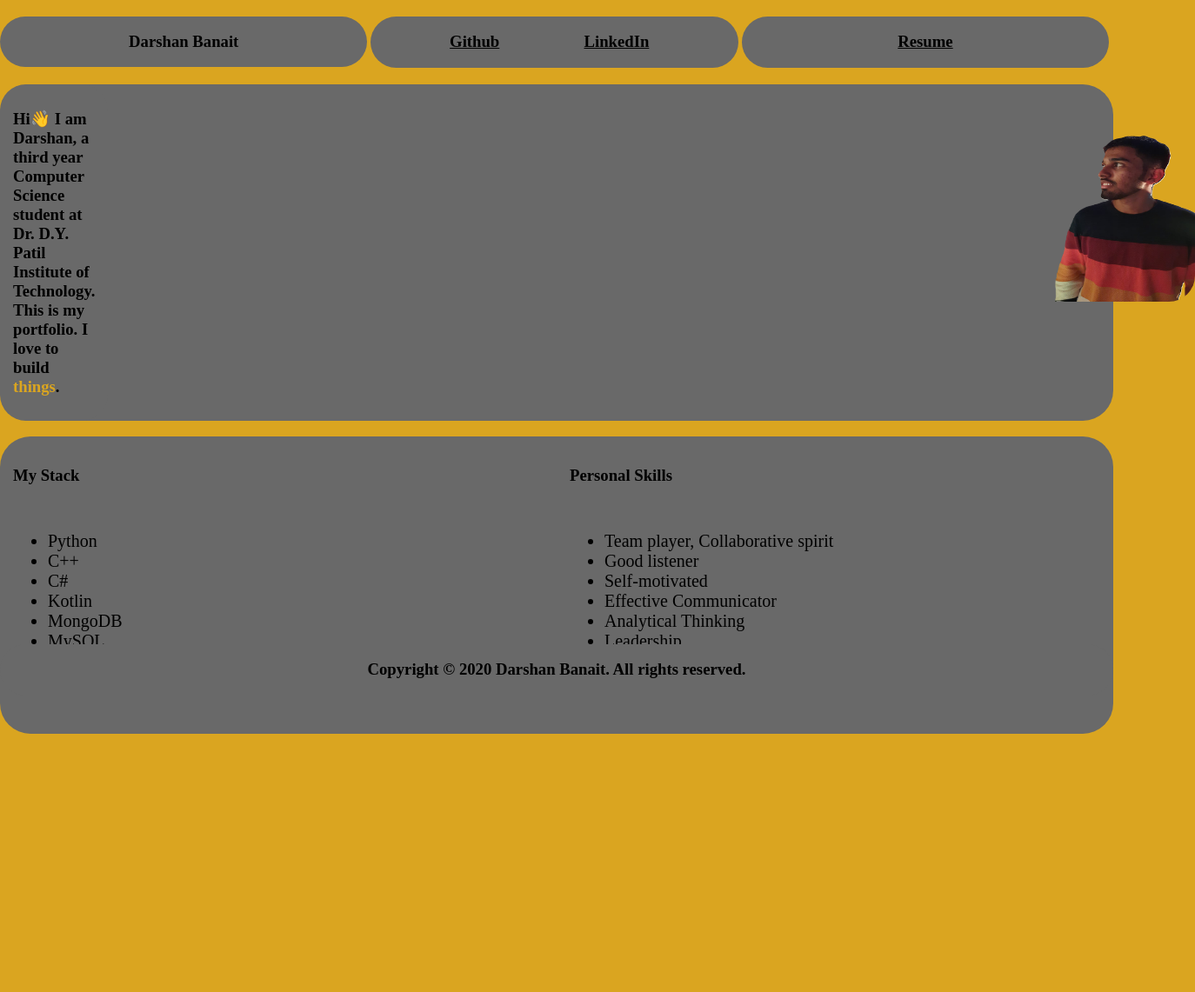
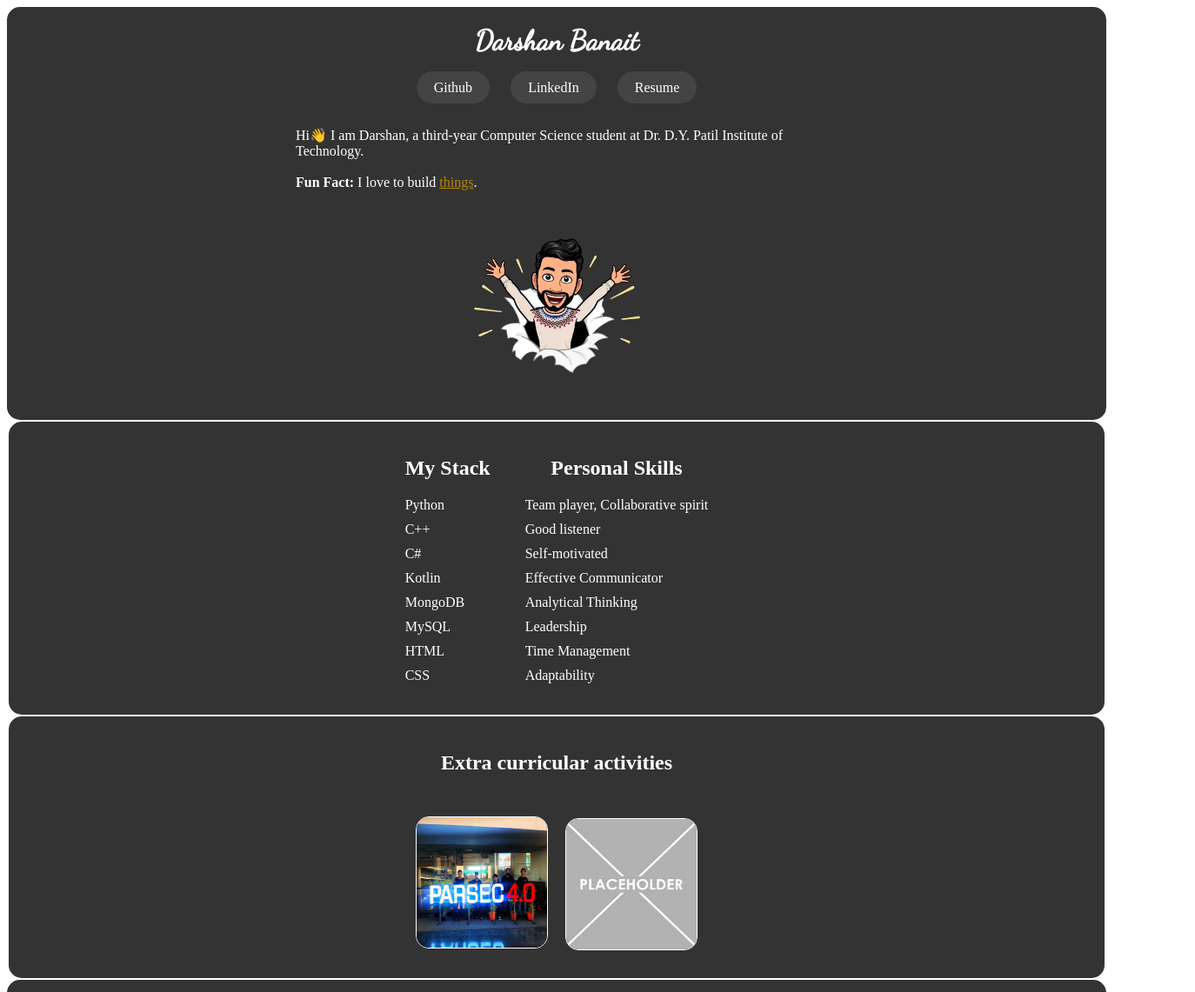
Before and after one commit to DarshanBanait/Portfolio, a plain HTML site: page index.html in a window 1280 px wide. Shown: the top 1141 px of the page at 87% size, 1374 px wide, since content can reach past the window. Before the commit the page ends 862 px from the top, so only its background shows below. Drawn offline with Linux system fonts and the light colour scheme.

Commit message:
changed the css to make it look better and added some content to the index.html

```diff
--- a/index.html
+++ b/index.html
@@ -4,41 +4,34 @@
   <meta charset="UTF-8">
   <meta name="viewport" content="width=device-width, initial-scale=1.0">
   <link rel="stylesheet" href="style.css">
+  <link rel="stylesheet" href="https://fonts.googleapis.com/css2?family=Dancing+Script&display=swap" />
   <title>Portfolio</title>
 </head>
 <body>
   <header class="head">
-    <h3 class="name">Darshan Banait</h3>
-    <h3 class="link">
+    <h1 class="name">Darshan Banait</h1>
+    <nav class="links">
       <ul>
         <li><a href="https://github.com/DarshanBanait">Github</a></li>
         <li><a href="https://www.linkedin.com/in/darshan-banait-a86772228/">LinkedIn</a></li>
+        <li><a href="RESUME.pdf">Resume</a></li>
       </ul>
-    </h3>
-    <div class="resume">
-      <h3><a href="RESUME.pdf">Resume</a></h3>
+    </nav>
+
+    <div class="about-me">
+      <p>
+        Hi👋 I am Darshan, a third-year Computer Science student at Dr. D.Y. Patil Institute of Technology.<br><br><span>Fun Fact: </span>I love to build <a href="https://github.com/DarshanBanait?tab=repositories">things</a>.
+      </p>
     </div>
-
-    <article class="middle">
-      <div class="about">
-        <h3>
-          Hi👋 I am Darshan, a third year Computer Science student at Dr. D.Y. Patil Institute of Technology.
-
-          This is my portfolio. I love to build <span> <a href="https://github.com/DarshanBanait?tab=repositories">things</a></span>.
-        </h3>
+    <div class="profile-pic">
+      <img src="images/profile.png" alt="profile pic">
     </div>
-      <div class="pic">
-        <img src="noBG.png" alt="profile pic">
-      </div>
-    </article>
   </header>
 
-
-<article class="last">
-<div class="last-1">
-  <h3>My Stack</h3>
-  <br>
-  <ul class="stack-list">
+  <section class="skills">
+    <div class="stack">
+      <h2>My Stack</h2>
+      <ul>
         <li>Python</li>
         <li>C++</li>
         <li>C#</li>
@@ -47,14 +40,11 @@
         <li>MySQL</li>
         <li>HTML</li>
         <li>CSS</li>
-
       </ul>
-  <br>
     </div>
-<div class="last-2">
-  <h3>Personal Skills</h3>
-  <br>
-  <ul class="personal-skills">
+    <div class="personal-skills">
+      <h2>Personal Skills</h2>
+      <ul>
         <li>Team player, Collaborative spirit</li>
         <li>Good listener</li>
         <li>Self-motivated</li>
@@ -63,16 +53,23 @@
         <li>Leadership</li>
         <li>Time Management</li>
         <li>Adaptability</li>
+      </ul>
+    </div>
+  </section>
 
-  </ul>
+  <div class="hacks">
+    <h2>Extra curricular activities</h2><br>
+    <div class ="images">
+      <a href="https://devfolio.co/projects/safestreet-387c"><img src="images/parsec.jpg" alt="Devhack 4.0"></a>
+
+      <img src="images/placeholder.jpg" alt="no image yet">
     </div>
 
 
-</article>
+    </div>
 
   <footer class="foot">
-  <h3>Copyright © 2020 Darshan Banait. All rights reserved.</h3>
-
-
+    <p>Copyright © 2024 Darshan Banait. All rights reserved.</p>
+  </footer>
 </body>
 </html>
--- a/style.css
+++ b/style.css
@@ -1,166 +1,146 @@
-body{
-    background-color: goldenrod;
-    max-width:2000px;
-    margin: 0 0 0 0;
-}
+.head {
+    background-color: #333;
+    color: #fff;
+    text-align: center;
+    padding: 20px 0;
+    border-radius: 15px;
+  }
+
+  .head h1 {
+    font-family: 'Dancing Script', cursive;
+  }
+
+  .name {
+    margin: 0;
+  }
+
+  .links {
+    display: flex;
+    justify-content: center;
+    margin-top: 10px;
+  }
+
+  .links ul {
+    padding: 0;
+    list-style-type: none;
+  }
+
+  .links ul li {
+    display: inline;
+    margin: 0 10px;
+  }
 
 
-.head .name{
-    width: 33%;
-    padding: 18px;
-    display: inline-block;
-    background-color: dimgray;
-    border-radius: 35px;
-    text-align: center;
-    box-sizing: border-box;
+  .links ul li a {
+    color: #fff;
+    text-decoration: none;
+    background-color: #444;
+    padding: 10px 20px;
+    border-radius: 20px;
 
-}
-
-.head .link {
-    width: 33%;
-    display: inline-block;
-
-    background-color: dimgray;
-    border-radius: 35px;
-    padding-right: 30px;
-    box-sizing: border-box;
-
-
-
-}
-
-.head .link ul{
-    list-style-type: none;
-
-
-}
-
-.head .link li{
-    display: inline-block;
-    width: 45%;
-    text-align: center;
-
-}
-
-.head .link a{
-    color: black;
-
-}
-
-.head .resume{
-    width: 33%;
-    display: inline-block;
-    text-align: center;
-    background-color: dimgray;
-    border-radius: 35px;
-    box-sizing: border-box;
-
-}
-
-.head .resume a{
-    color: black;
-    text-align: center;
-    display: inline-block;
-}
-
-.head .resume .pdf-icon {
-    height:25px;
-    width: 25px;
-    display: inline-block;
-}
-
-.middle {
-    display: flex;
-    background-color: dimgray;
-    border-radius: 35px;
   }
 
-  .about {
-    width: 40%;
-    background-color: dimgray;
-    border-radius: 30px;
-    padding: 10px 15px;
-    margin: 0;
+  .links ul li a:hover {
+    color: goldenrod;
+  }
+
+  .about-me {
+    max-width: 600px;
+    margin: 20px auto;
+    padding: 0 20px;
     text-align: left;
   }
 
-  .pic {
-    width: 30%;
+  .about-me span{
+    color:rgb(255, 255, 255);
+    font-weight: bold;
 
-    padding-left: 1000px; /* Adjust this value as needed */
   }
 
-  .pic img {
-    width: 100%;
-    height: 250px;
-    width:250px;
-    border-radius: 30px;
-  }
-.about span a{
-    text-decoration: none;
-    color: #daa520;
+.about-me a{
+    color:darkgoldenrod
 }
 
-.head .link a:hover{
+  .about-me a:hover {
+    color: #f4a1a1;
+  }
+
+  .profile-pic {
+    margin: 20px auto;
+  }
+
+  .profile-pic img {
+    border-radius: 30%;
+    max-width: 200px;
+  }
+
+  .skills {
+    display: flex;
+    justify-content: center;
+    background-color: #333;
+    margin: 2px;
+    border-radius: 15px;
+    padding: 20px 0;
+    color:#fff
+  }
+
+  .stack,
+  .personal-skills {
+    margin: 0 20px;
+  }
+
+  .stack ul,
+  .personal-skills ul {
+    padding: 0;
+    list-style-type: none;
+  }
+
+  .stack h2,
+  .personal-skills h2 {
+    text-align: center;
+  }
+
+  .stack li,
+  .personal-skills li {
+    margin-bottom: 10px;
+  }
+
+  .hacks {
+    background-color: #333;
+    padding: 20px;
+    border-radius: 15px;
+    margin: 2px
+  }
+
+  .hacks .images{
+    display: flex;
+    justify-content: center;
+    align-items: center;
+    flex-wrap: wrap;
+  }
+
+  .hacks .images img{
+    height:150px;
+    width: 150px;
+    margin: 10px;
+    border: 1px solid #fff;
+    border-radius: 15px;
+
+  }
+
+
+  .hacks h2{
+    color: #fff;
+    text-align: center;
+  }
+
+  .foot {
+    background-color: #333;
+    border-radius: 15px;
+    color: #fff;
+    text-align: center;
+    padding: 10px 0;
     position: relative;
-    top: -6px;
-    color: goldenrod
-}
-
-.head .resume a:hover{
-    position: relative;
-    top: -6px;
-    color: goldenrod
-}
-
-.last{
-    max-width: 2000px;
-    display: flex;
-    background-color: dimgray;
-    border-radius: 35px;
-    margin: 18px 0px 18px 0px;
-}
-
-.last-1{
-
-    padding: 15px 15px;
-    display: inline-block;
-    width: 50%;
-
-}
-.last-2{
-    padding: 15px 15px;
-    display: inline-block;
-    width: 50%;
-
-}
-
-.last-1 .stack-list {
-    display: flex;
-    flex-direction: column;
-}
-
-.last-2 .personal-skills {
-    display: flex;
-    flex-direction: column;
-
-}
-
-.last li{
-    font-size: 20px;
-}
-
-.last h3{
-    text-align: left;
-}
-
-.foot{
-    position: fixed;
     bottom: 0;
-    width:100%;
-    background-color: dimgray;
-    border-radius: 35px;
-    text-align: center;
-    margin-top:80px
-
-}
+    width: 100%;
+  }
```
Also changed, not shown: images/parsec.jpg (added), images/placeholder.jpg (added), images/profile.png (added), noBG.png (deleted). Lines whose indentation alone changed are shown as unchanged.
